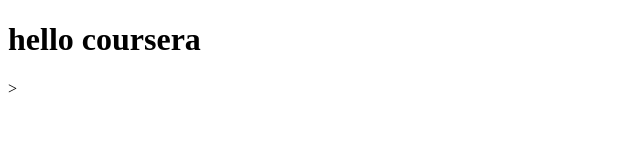
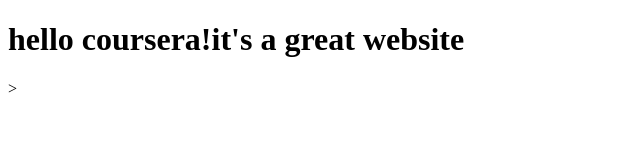
Before and after one commit to woliweihao/courera, a plain HTML site: page site/index.html in a window 1280 px wide. Shown: the whole page, without its empty margins (0-640 px from the left). Drawn offline with Linux system fonts and the light colour scheme.

Commit message:
small addition to our page content.

```diff
--- a/site/index.html
+++ b/site/index.html
@@ -4,6 +4,6 @@
   <title>hello coursera!</title>
   </head>
   <body>
-<h1>hello coursera</h1>>
+<h1>hello coursera!it's a great website</h1>>
   </body>
   </html>
```
